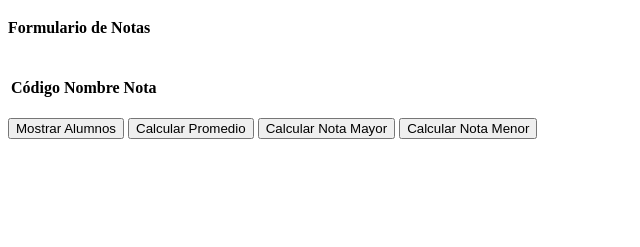
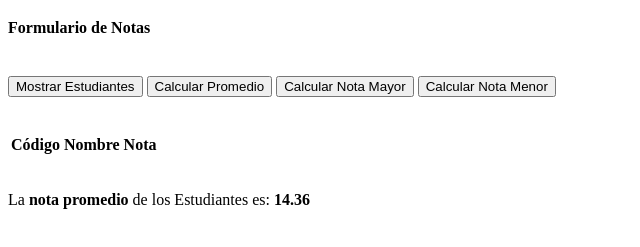
Before and after one commit to mhmt78/JavaScript-LoEsencial, a plain HTML site: page index.html in a window 1280 px wide. Both pictures are taken after a click on the button "Calcular Promedio". Shown: the part 61-308 px from the top of the page, without its empty margins (0-640 px from the left). Drawn offline with Linux system fonts and the light colour scheme.

Commit message:
Ingresando a JSON

```diff
--- a/index.html
+++ b/index.html
@@ -17,6 +17,16 @@
       			<h4 class="text-left text-muted">Formulario de Notas</h4><br>
       			<div class="col-12">
         			<div class="row">
+          				<div class="form-group col-12 text-center">
+            				<button class="btn btn-primary" type="button" name="btnProcesar1" onclick="mostrarEstudiantes()">Mostrar Estudiantes</button>
+                      		<button class="btn btn-primary" type="button" name="btnProcesar2" onclick="calcularPromedio()">Calcular Promedio</button>
+            				<button class="btn btn-primary" type="button" name="btnProcesar3" onclick="calcularNotaMayor()">Calcular Nota Mayor</button>
+            				<button class="btn btn-primary" type="button" name="btnProcesar4" onclick="calcularNotaMenor()">Calcular Nota Menor</button>
+          				</div>
+        			</div>
+        				<br>
+        				<br>
+              <div class="row">
                   <div class="col-12">
                     <table class="table">
                         <thead class="thead-dark">
@@ -26,19 +36,11 @@
                               <th><b>Nota</b></th>
                           </tr>
                       </thead>
+                      <tbody id="Estudiantes">
+                      </tbody>
                       </table>
                   </div>
               </div>
-        			<br>
-        			<div class="row">
-          				<div class="form-group col-12 text-center">
-            				<button class="btn btn-primary" type="button" name="btnProcesar1" onclick="mostrarAlumnos()">Mostrar Alumnos</button>
-                      		<button class="btn btn-primary" type="button" name="btnProcesar2" onclick="calcularPromedio()">Calcular Promedio</button>
-            				<button class="btn btn-primary" type="button" name="btnProcesar3" onclick="calcularNotaMayor()">Calcular Nota Mayor</button>
-            				<button class="btn btn-primary" type="button" name="btnProcesar4" onclick="calcularNotaMenor()">Calcular Nota Menor</button>
-          				</div>
-        			</div>
-        				<br>
               <br>
               <div class="row">
           				<div class="col-12">
--- a/js/app.js
+++ b/js/app.js
@@ -0,0 +1,98 @@
+//variables de alumnos
+var alumnos = [
+    {
+        "codigo": "001",
+    	"nombre": "Miguel Mendoza",
+        "nota": 17
+    },{
+    	"codigo": "002",
+    	"nombre": "Doris Condeña",
+        "nota": 12
+    },{
+    	"codigo": "003",
+    	"nombre": "Valentino Mendoza",
+        "nota": 20
+    },{
+    	"codigo": "004",
+    	"nombre": "Carlos Romero",
+        "nota": 13
+    },{
+    	"codigo": "005",
+    	"nombre": "Jhonny Aponte",
+        "nota": 11
+    },{
+    	"codigo": "006",
+    	"nombre": "Revelino Sullca",
+        "nota": 16
+    },{
+    	"codigo": "007",
+    	"nombre": "Nancy Puchocc",
+        "nota": 19
+    },{
+    	"codigo": "008",
+    	"nombre": "César Ayuque",
+        "nota": 18
+    },{
+    	"codigo": "009",
+    	"nombre": "Fidela Rodriguez",
+        "nota": 17
+    },{
+    	"codigo": "010",
+    	"nombre": "Rómulo Cayllahua",
+        "nota": 15
+    }
+    ];
+
+    //Funciones del JavaScript
+    function calcular() {
+    	var calculo = this.alumnos;
+    	return calculo;
+    }
+
+    function mostrarEstudiantes () {
+    	var fila = "";
+    	var calculo = calcular();
+    	for (var i=0; i<calculo.length; i++) {
+    		fila += '<tr><td id="Código">'+calculo[i].codigo+'</td><td id="Nombre">'+calculo[i].nombre+'</td><td id="Nota">'+calculo[i].nota+'</td></tr>';
+    	}
+        document.getElementById("Estudiantes").innerHTML = fila;
+    }
+
+    function calcularPromedio () {
+    	var estudianteNotaPromedio = "";
+    	var nota = 0;
+    	var contador = 1;
+    	var calculo = calcular();
+    	for (var i=0; i<calculo.length; i++) {
+    		nota += calculo[i].nota;
+    		contador += 1;
+    	}
+    	estudianteNotaPromedio = "La <b>nota promedio</b> de los Estudiantes es: <b>"+((nota/contador).toFixed(2))+"</b>";
+        document.getElementById("NotaPromedio").innerHTML = estudianteNotaPromedio;
+    }
+
+    function calcularNotaMayor () {
+    	var estudianteNotaMayor = "";
+    	var notaMayor = 0;
+    	var calculo = calcular();
+    	for (var i=0; i<calculo.length; i++) {
+			if (calculo[i].nota > notaMayor) {
+				estudianteNotaMayor = "El Estudiante "+calculo[i].nombre+"tiene la <b>mayor nota ("+calculo[i].nota+")</b>";
+				notaMayor = calculo[i].nota;
+			}
+    	}
+        document.getElementById("NotaMayor").innerHTML = estudianteNotaMayor;
+    }
+
+    function calcularNotaMenor () {
+    	var estudianteNotaMenor = "";
+    	var notaMenor = 20;
+    	var calculo = calcular();
+    	for (var i=0; i<calculo.length; i++) {
+			if (calculo[i].nota < notaMenor) {
+				estudianteNotaMenor = "El Estudiante "+calculo[i].nombre+" tiene la <b>menor nota ("+calculo[i].nota+")</b>";
+				notaMenor = calculo[i].nota;
+			}
+    	}
+        document.getElementById("NotaMenor").innerHTML = estudianteNotaMenor;
+    }
```
Lines whose indentation alone changed are shown as unchanged.
